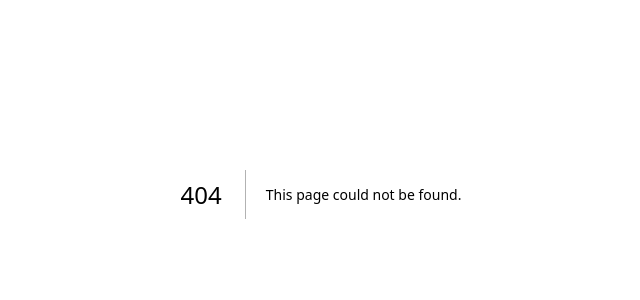
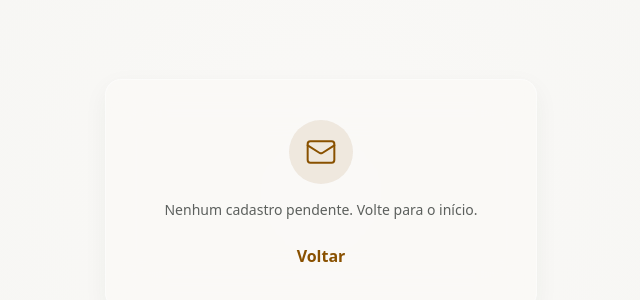
Before and after one commit to athenioai/olympus-frontend, a Next.js app: page /1/signup/success in a window 1280 px wide. Before the commit this address had no page. Shown: the part 206-506 px from the top of the page, without its empty margins (319-959 px from the left). Built offline with nearby package versions, Linux system fonts and the light colour scheme; no server answers.

Commit message:
feat(signup-onboarding): add /signup/success with resend cooldown
- Server component reads pending_signup_email cookie and renders the
  "check your email" message.
- ResendButton client component enforces a 30s cooldown after each resend
  and surfaces errors via toast.

```diff
--- /dev/null
+++ b/src/app/[locale]/signup/success/_components/resend-button.tsx
@@ -0,0 +1,48 @@
+"use client";
+
+import { useEffect, useState, useTransition } from "react";
+import { useTranslations } from "next-intl";
+import { toast } from "sonner";
+import { resendSignupAction } from "../../actions";
+
+const COOLDOWN_SECONDS = 30;
+
+export function ResendButton() {
+  const t = useTranslations("signup.success");
+  const te = useTranslations("signup.errors");
+  const [isPending, startTransition] = useTransition();
+  const [cooldown, setCooldown] = useState(0);
+
+  useEffect(() => {
+    if (cooldown <= 0) return;
+    const timer = setTimeout(() => setCooldown((s) => s - 1), 1000);
+    return () => clearTimeout(timer);
+  }, [cooldown]);
+
+  function handleClick() {
+    startTransition(async () => {
+      const result = await resendSignupAction();
+      if (!result.success) {
+        toast.error(te("generic"));
+        return;
+      }
+      toast.success(t("resent"));
+      setCooldown(COOLDOWN_SECONDS);
+    });
+  }
+
+  const disabled = isPending || cooldown > 0;
+  const label =
+    cooldown > 0 ? t("resendCooldown", { seconds: cooldown }) : t("resend");
+
+  return (
+    <button
+      className="font-bold text-primary transition-opacity hover:opacity-70 disabled:opacity-40"
+      disabled={disabled}
+      onClick={handleClick}
+      type="button"
+    >
+      {label}
+    </button>
+  );
+}
--- /dev/null
+++ b/src/app/[locale]/signup/success/page.tsx
@@ -0,0 +1,60 @@
+import { cookies } from "next/headers";
+import { getTranslations } from "next-intl/server";
+import { Mail } from "lucide-react";
+import { PENDING_EMAIL_COOKIE } from "../constants";
+import { ResendButton } from "./_components/resend-button";
+
+export default async function SignupSuccessPage() {
+  const cookieStore = await cookies();
+  const email = cookieStore.get(PENDING_EMAIL_COOKIE)?.value ?? null;
+  const t = await getTranslations("signup.success");
+
+  if (!email) {
+    return (
+      <SuccessLayout>
+        <p className="text-center text-sm text-on-surface-variant">
+          {t("noEmail")}
+        </p>
+        <div className="pt-2 text-center">
+          <a
+            className="font-bold text-primary hover:underline"
+            href="/signup"
+          >
+            {t("backToSignup")}
+          </a>
+        </div>
+      </SuccessLayout>
+    );
+  }
+
+  return (
+    <SuccessLayout>
+      <h1 className="text-center font-display text-2xl font-extrabold tracking-tight text-on-surface">
+        {t("title", { email })}
+      </h1>
+      <p className="text-center text-sm text-on-surface-variant">
+        {t("description")}
+      </p>
+      <div className="pt-2 text-center text-sm text-on-surface-variant">
+        <ResendButton />
+      </div>
+    </SuccessLayout>
+  );
+}
+
+function SuccessLayout({ children }: { readonly children: React.ReactNode }) {
+  return (
+    <div className="flex min-h-screen items-center justify-center overflow-hidden bg-[radial-gradient(circle_at_50%_50%,#faf9f7_0%,#f4f4f1_100%)]">
+      <main className="relative z-10 w-full max-w-[480px] px-6">
+        <div className="glass space-y-4 rounded-xl border border-white/40 p-10 shadow-ambient">
+          <div className="flex justify-center">
+            <div className="flex h-16 w-16 items-center justify-center rounded-full bg-primary/10">
+              <Mail className="h-8 w-8 text-primary" strokeWidth={1.5} />
+            </div>
+          </div>
+          {children}
+        </div>
+      </main>
+    </div>
+  );
+}
```
